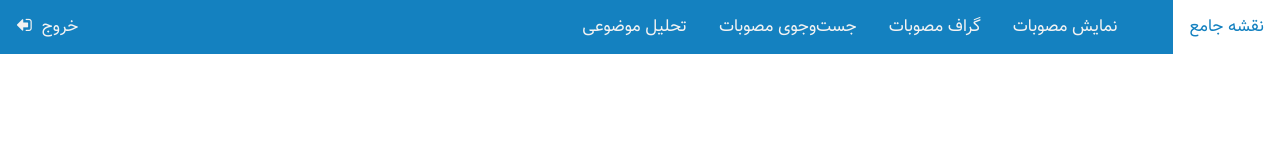
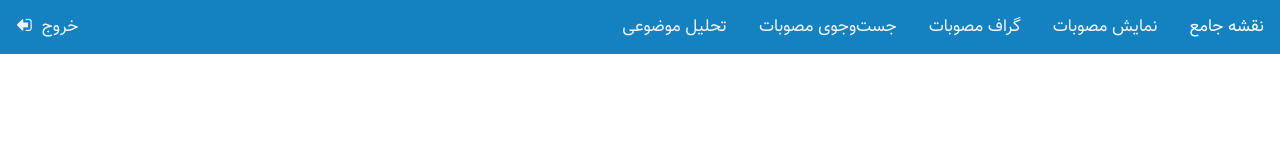
Before and after one commit to Alizadeh275/cyber_map, a plain HTML site: page index.html in a window 1280 px wide. In both pictures the pointer is over the link "نقشه جامع". Drawn offline with nearby package versions, Linux system fonts and the light colour scheme.

Commit message:
brand_name hover

```diff
--- a/index.css
+++ b/index.css
@@ -58,6 +58,11 @@ body {
     color: white;
 }
 
+.topnav a#brand_name:hover {
+    background-color: rgb(20, 129, 192);
+    color: white;
+}
+
 
 /*  style configuration for smaller screens*/
 
--- a/index.html
+++ b/index.html
@@ -15,7 +15,7 @@
         <a href="javascript:void(0);" id="menu_icon" onclick="myFunction()">
             <i class="fa fa-bars"></i>
         </a>
-        <a href="#home" class="brand_name">نقشه جامع</a>
+        <a href="#home" id="brand_name">نقشه جامع</a>
         <a href="#news">نمایش مصوبات</a>
         <a href="#contact">گراف مصوبات</a>
         <a href="#about">جست‌وجوی مصوبات</a>
```
